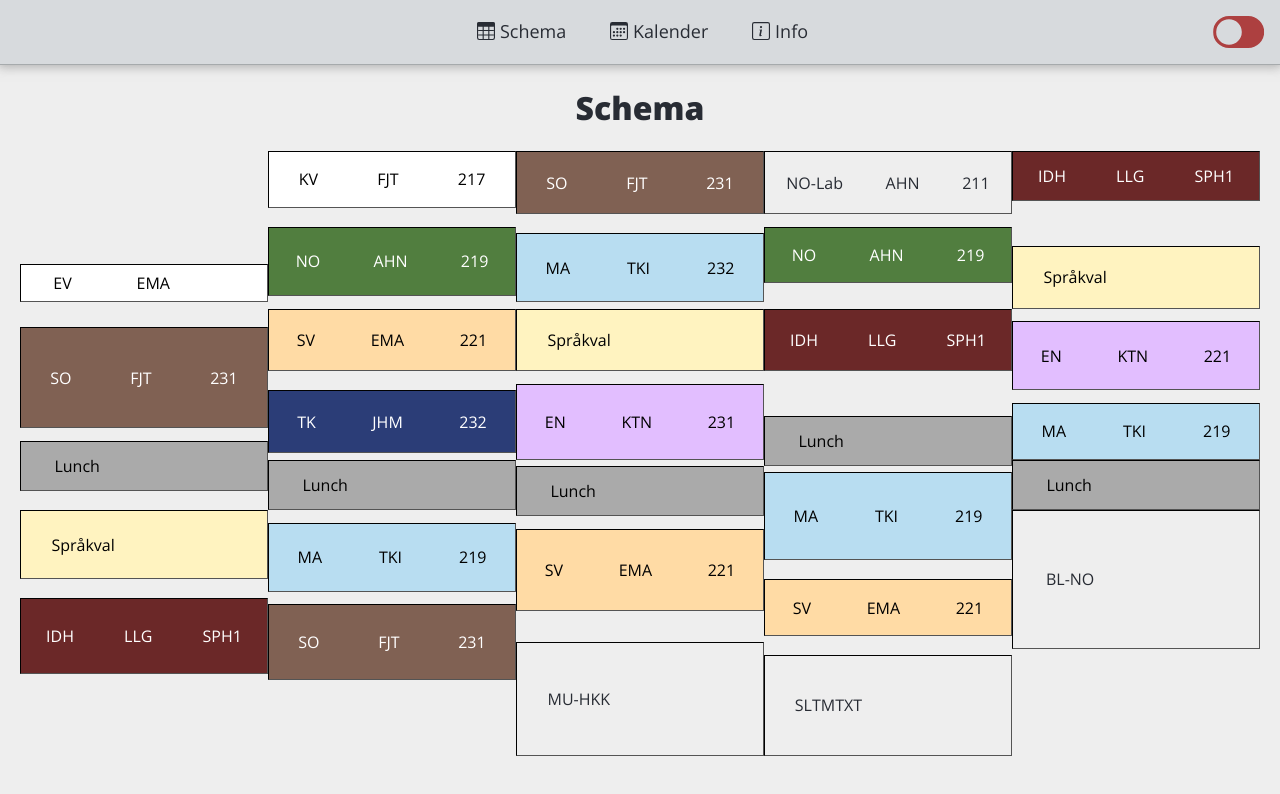
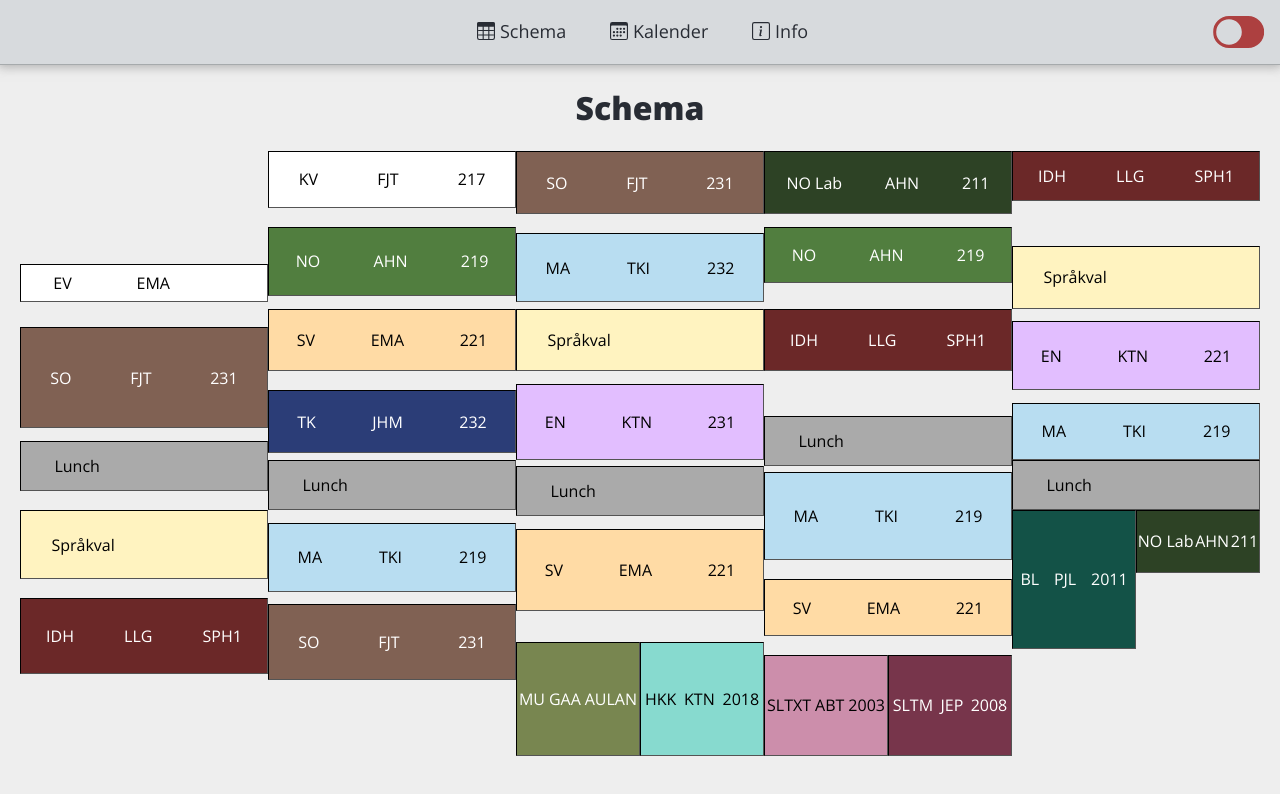
Before and after one commit to veryuniqueusername/my-react-app, a React (Create React App) app: page /schedule in a window 1280 px wide. Shown: the top 794 px of the page. Built offline with nearby package versions, Linux system fonts and the light colour scheme.

Commit message:
1st version

```diff
--- a/src/Schedule.css
+++ b/src/Schedule.css
@@ -13,8 +13,7 @@
 	display: flex;
 	box-sizing: border-box;
 	border: 1px inset black;
-	position: absolute;
-	width: calc(20% - 8px);
+  position: absolute;
 	padding: 0;
 }
 
@@ -62,6 +61,11 @@
 	color: white;
 }
 
+.NO.Lab {
+  background-color: rgb(45, 66, 37);
+	color: white;
+}
+
 .LANG {
 	background-color: rgb(255, 243, 192);
 	color: black;
@@ -76,3 +80,28 @@
 	background-color: rgb(43, 61, 119);
 	color: white;
 }
+
+.SLTXT {
+  background-color: rgb(204, 142, 171);
+	color: black;
+}
+
+.SLTM {
+  background-color: rgb(119, 53, 75);
+	color: white;
+}
+
+.BL {
+  background-color: rgb(19, 82, 71);
+	color: white;
+}
+
+.MU {
+  background-color: rgb(120, 134, 80);
+	color: white;
+}
+
+.HKK {
+  background-color: rgb(135, 218, 207);
+	color: black;
+}
--- a/src/Schedule.json
+++ b/src/Schedule.json
@@ -131,16 +131,21 @@
 			"end": [14, 5]
 		},
 		{
-			"subject": "MU-HKK",
-			"teacher": null,
-			"room": null,
+			"subject": "MU",
+			"teacher": "GAA",
+			"room": "AULAN",
 			"start": [14, 30],
-			"end": [16, 0]
+      "end": [16, 0],
+      "subject2": "HKK",
+			"teacher2": "KTN",
+			"room2": "2018",
+			"start2": [14, 30],
+      "end2": [16, 0]
 		}
 	],
 	[
 		{
-			"subject": "NO-Lab",
+			"subject": "NO Lab",
 			"teacher": "AHN",
 			"room": "211",
 			"start": [8, 0],
@@ -174,7 +179,6 @@
 			"start": [12, 15],
 			"end": [13, 25]
 		},
-
 		{
 			"subject": "SV",
 			"teacher": "EMA",
@@ -183,11 +187,16 @@
 			"end": [14, 25]
 		},
 		{
-			"subject": "SLTMTXT",
-			"teacher": null,
-			"room": null,
+			"subject": "SLTXT",
+			"teacher": "ABT",
+			"room": "2003",
 			"start": [14, 40],
-			"end": [16, 0]
+			"end": [16, 0],
+      "subject2": "SLTM",
+			"teacher2": "JEP",
+			"room2": "2008",
+			"start2": [14, 40],
+      "end2": [16, 0]
 		}
 	],
 	[
@@ -227,11 +236,16 @@
 			"end": [12, 45]
 		},
 		{
-			"subject": "BL-NO",
-			"teacher": null,
-			"room": null,
+			"subject": "BL",
+			"teacher": "PJL",
+			"room": "2011",
 			"start": [12, 45],
-			"end": [14, 35]
+			"end": [14, 35],
+      "subject2": "NO Lab",
+			"teacher2": "AHN",
+			"room2": "211",
+			"start2": [12, 45],
+      "end2": [13, 35]
 		}
 	]
 ]
--- a/src/Schedule.tsx
+++ b/src/Schedule.tsx
@@ -40,45 +40,33 @@ function ScheduleViewer(props) {
 	}
 
 	for (let data = 0; data < SCHEDULE[dayIndex].length; data++) {
-		items.push(
-			scheduleCalc(
-				SCHEDULE[dayIndex][data].subject,
-				SCHEDULE[dayIndex][data].teacher,
-				SCHEDULE[dayIndex][data].room,
-				SCHEDULE[dayIndex][data].start,
-				SCHEDULE[dayIndex][data].end
-			)
-		);
+		items.push(scheduleCalc(SCHEDULE[dayIndex][data]));
 	}
 	return <div className="Day">{items}</div>;
 }
 
-function scheduleCalc(
-	name: string,
-	teacher: string,
-	room: string,
-	start: Array<number>,
-	end: Array<number>
-) {
+function scheduleCalc(obj) {
+	// INIT
+	var start = obj.start;
+	var end = obj.end;
+	var name = obj.subject;
+	var teacher = obj.teacher;
+	var room = obj.room;
+
+	// BUNCH OF STYLING AND POSITIONING
 	var starting = ((start[0] - 6) * 60 + start[1]) * (5 / 27) * 0.85;
 	var ending = ((end[0] - 6) * 60 + end[1]) * (5 / 27) * 0.85;
-	var length = (ending - starting);
+	var length = ending - starting;
 	var classes = name + ' Subject';
-	console.log(starting);
 	var styles = {
 		height: length + '%',
 		top: starting + '%',
+		width: 'calc((20% - 8px))',
 	};
 
+	// IF LANG
 	if (name === 'LANG') {
 		return (
-			// <div className={classes}>
-			// 	<span>SP MSG 128</span>
-			// 	<span>FR JDN 116</span>
-			// 	<span>TY AAD 118</span>
-			// 	<span>SV/EN EWM 212</span>
-			// 	<span>SV/EN FJT 231</span>
-			// </div>
 			<div className={classes} style={styles}>
 				<span>Språkval</span>
 				<span></span>
@@ -86,7 +74,8 @@ function scheduleCalc(
 			</div>
 		);
 	}
-
+	// IF ONE SUBJECT
+	if (!obj.subject2) {
 		return (
 			<div className={classes} style={styles}>
 				<span>{name}</span>
@@ -95,3 +84,39 @@ function scheduleCalc(
 			</div>
 		);
 	}
+	// IF TWO SUBJECTS
+	else {
+		// INIT
+		var start2 = obj.start2;
+		var end2 = obj.end2;
+		var name2 = obj.subject2;
+		var teacher2 = obj.teacher2;
+		var room2 = obj.room2;
+		// BUNCH OF STYLING AND POSITIONING
+		var starting2 = ((start2[0] - 6) * 60 + start2[1]) * (5 / 27) * 0.85;
+		var ending2 = ((end2[0] - 6) * 60 + end2[1]) * (5 / 27) * 0.85;
+		var length2 = ending2 - starting2;
+		var classes2 = name2 + ' Subject';
+		styles.width = 'calc((20% - 8px) / 2)';
+		var styles2 = {
+			height: length2 + '%',
+			top: starting2 + '%',
+			width: 'calc((20% - 8px) / 2)',
+			transform: 'translateX(100%)'
+		};
+		return (
+			<div>
+				<div className={classes} style={styles}>
+					<span>{name}</span>
+					<span>{teacher}</span>
+					<span>{room}</span>
+				</div>
+				<div className={classes2} style={styles2}>
+					<span>{name2}</span>
+					<span>{teacher2}</span>
+					<span>{room2}</span>
+				</div>
+			</div>
+		);
+	}
+}
```
Lines whose indentation alone changed are shown as unchanged.
